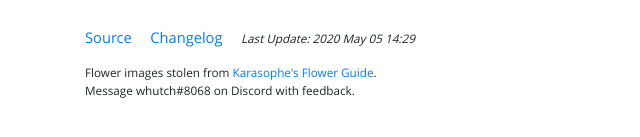
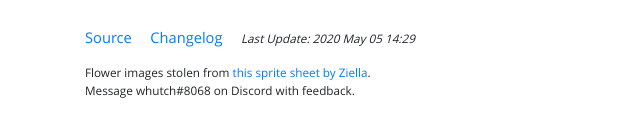
Before and after one commit to whutch/flowers, a plain HTML site: page index.html in a window 1280 px wide. Shown: the part 437-574 px from the top of the page, 0-640 px from the left. Drawn offline with Linux system fonts and the light colour scheme.

Commit message:
Credit Update
Update flower credit to the (hopefully) correct artist.

```diff
--- a/index.html
+++ b/index.html
@@ -129,7 +129,7 @@
                     </div>
                     <div class="row" >
                         <ul id="credits">
-                            <li>Flower images stolen from <a href="https://www.reddit.com/r/AnimalCrossing/comments/fu5s1a/a_guide_for_creating_hybrid_flowers_in_animal/">Karasophe's Flower Guide</a>.</li>
+                            <li>Flower images stolen from <a href="https://www.spriters-resource.com/nintendo_switch/animalcrossingnewhorizons/sheet/128631/">this sprite sheet by Ziella</a>.</li>
                             <li>Message whutch#8068 on Discord with feedback.</li>
                         </ul>
                     </div>
```
